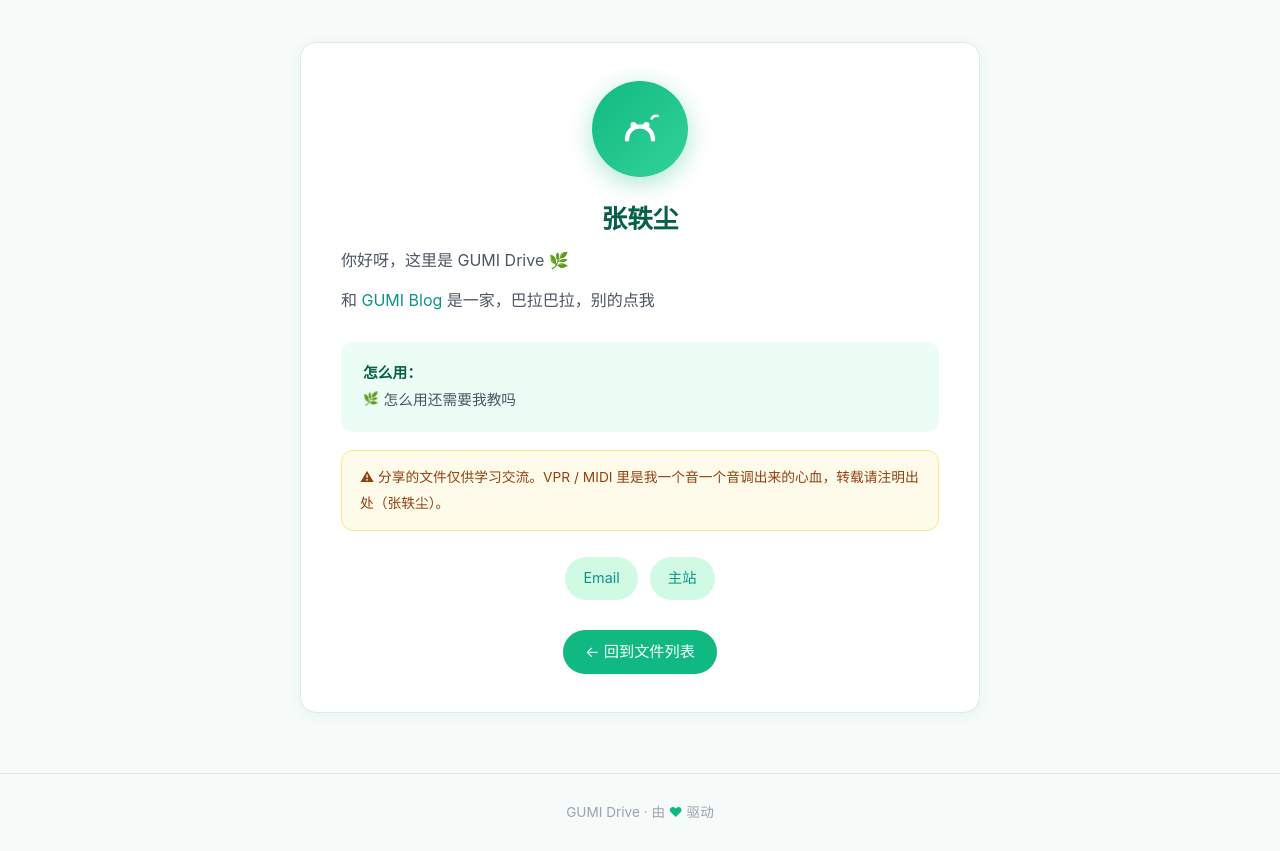
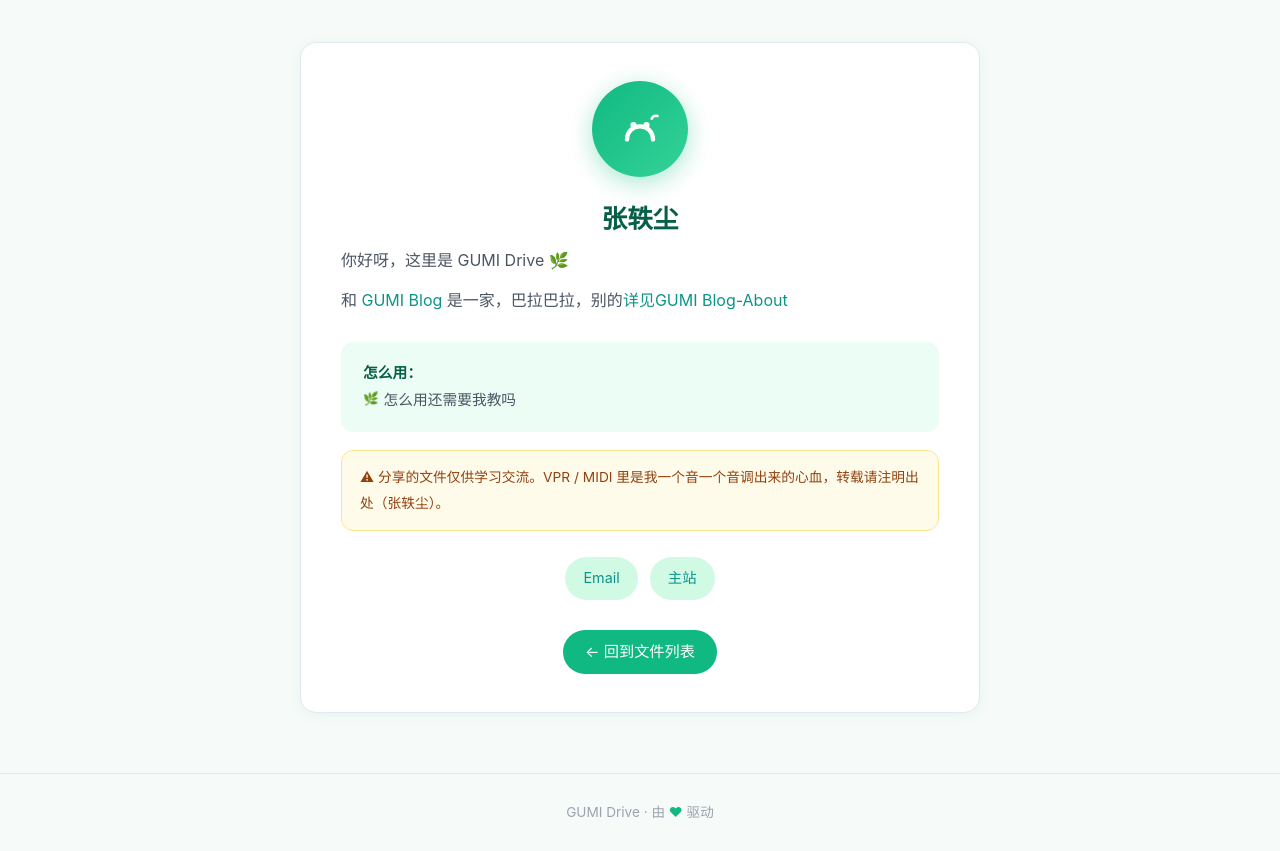
Before and after one commit to ZhangYichen-max/zhangyichen-drive, a plain HTML site: page about.html in a window 1280 px wide. Shown: the part 71-922 px from the top of the page. Drawn offline with Linux system fonts and the light colour scheme.

Commit message:
Update about.html

```diff
--- a/about.html
+++ b/about.html
@@ -149,7 +149,7 @@
     <div class="desc">
       <p>你好呀，这里是 GUMI Drive 🌿</p>
 
-      <p>和 <a href="http://zhangyichen.asia/blog-main.html">GUMI Blog</a> 是一家，巴拉巴拉，别的点我</p>
+      <p>和 <a href="http://zhangyichen.asia/blog-main.html">GUMI Blog</a> 是一家，巴拉巴拉，别的<a href="https://zhangyichen.asia/blog-about.html">详见GUMI Blog-About</a></p>
     </div>
 
 
```
